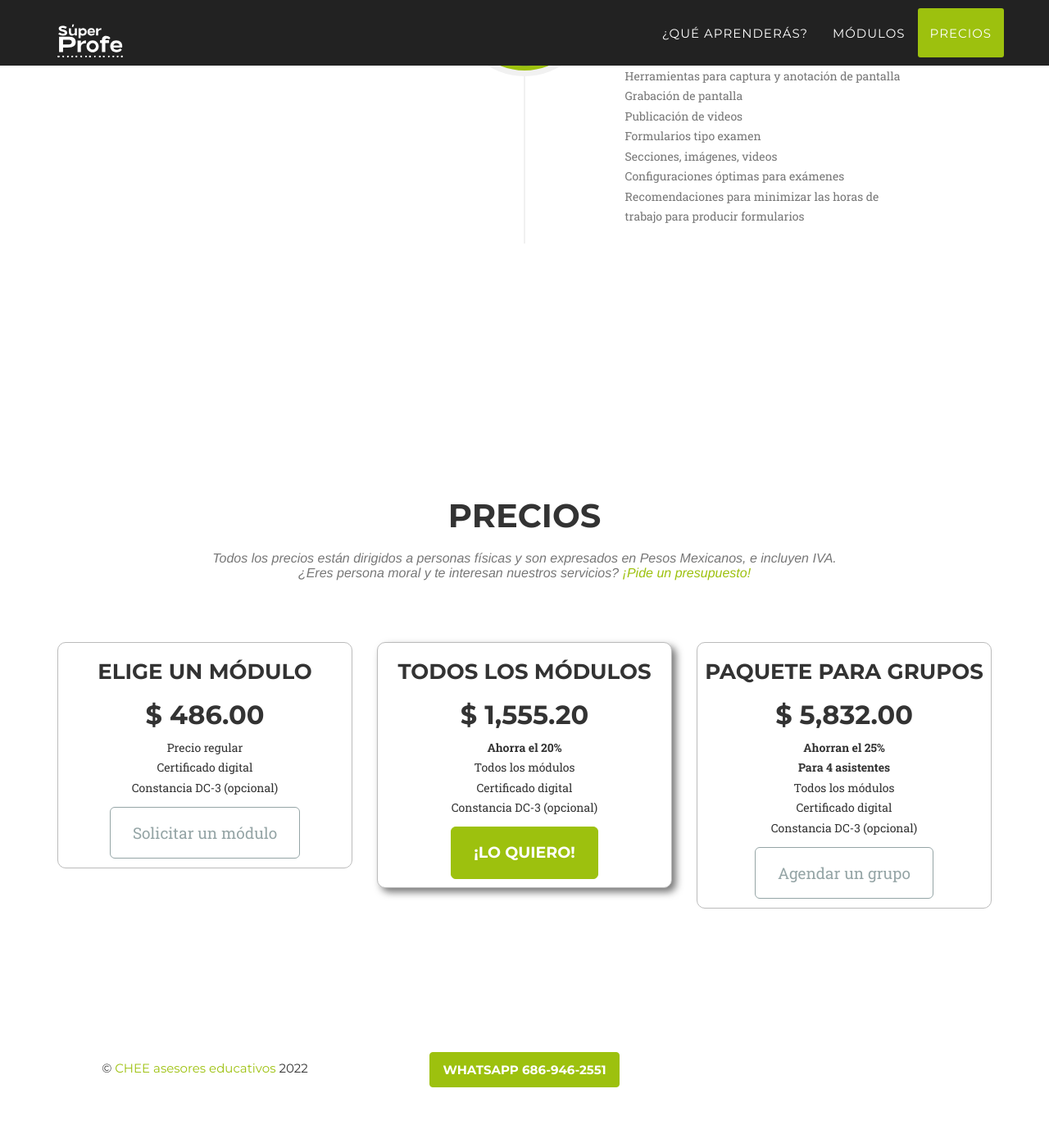
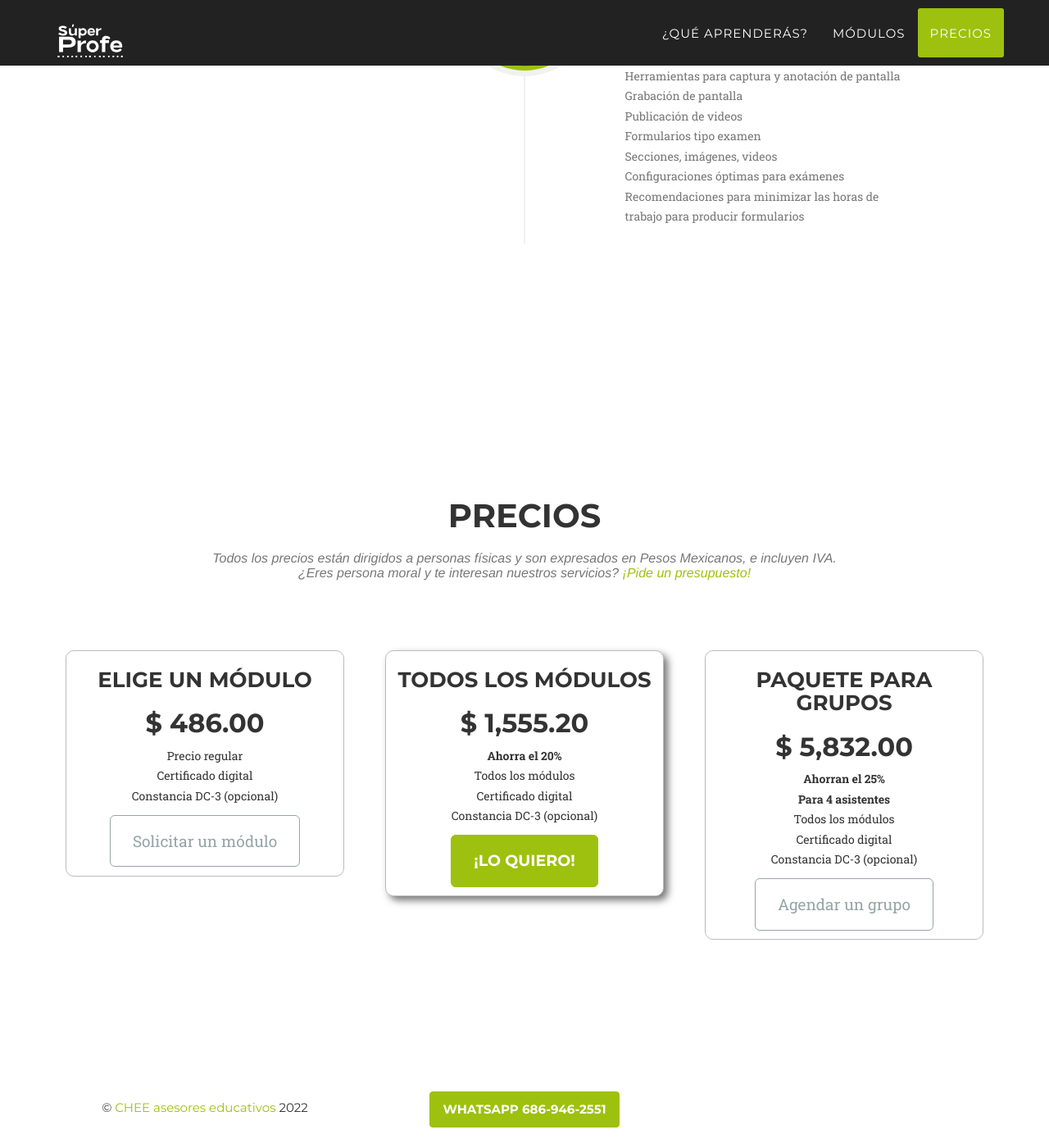
Before and after one commit to camachevaz/superProfe, a Jekyll site: the page built from index.html, in a window 1280 px wide and 1400 px high, scrolled down 3575 px. Shown: the whole window at 82% size. Built offline with Jekyll 4.4.1, drawn with Linux system fonts in a browser that asks for light colours; some web fonts are replaced; before the commit the page ends 4926 px from its top, so only the background shows below that.

Commit message:
Update agency.css

```diff
--- a/_includes/css/agency.css
+++ b/_includes/css/agency.css
@@ -867,6 +867,7 @@ body {
 }
 
 #precios .col-md-4 div, #precios #popular div{border-radius: 1rem;
-border: solid 1px #bbb;}
+border: solid 1px #bbb;
+margin:1rem;}
 #precios #popular div{background-color: #fff;
 box-shadow: 5px 5px 10px #777;}
```
